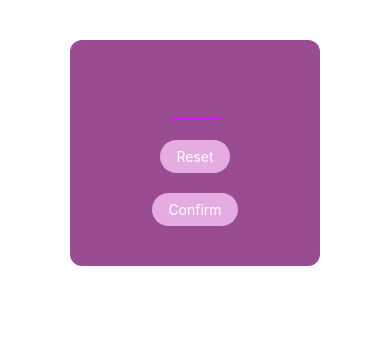
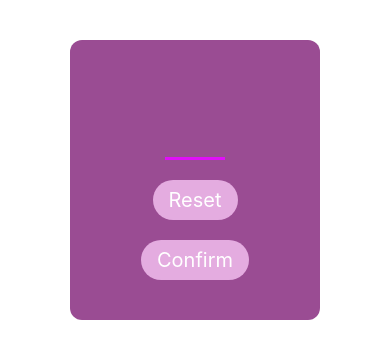
Before and after one commit to tsbihongo/NumberGame, a React Native app: screen / in a window 390 px wide. Shown: the top 358 px of the page. Built offline with nearby package versions, Linux system fonts and the light colour scheme.

Commit message:
size increased for buttons and input text

```diff
--- a/components/PrimaryButton.js
+++ b/components/PrimaryButton.js
@@ -33,5 +33,6 @@ const styles = StyleSheet.create({
   buttonText: {
     color: "white",
     textAlign: "center",
+    fontSize: 20,
   },
 });
--- a/screens/StartGameScreen.js
+++ b/screens/StartGameScreen.js
@@ -26,12 +26,12 @@ const styles = StyleSheet.create({
     borderRadius: 12,
   },
   textInput: {
-    width: 50,
+    width: 60,
     borderBottomWidth: 3,
     borderBottomColor: "#e00ff8",
     marginBottom: 10,
-    fontSize: 20,
-    height: 50,
+    fontSize: 40,
+    height: 90,
     color: "#ffffff",
   },
 });
```
